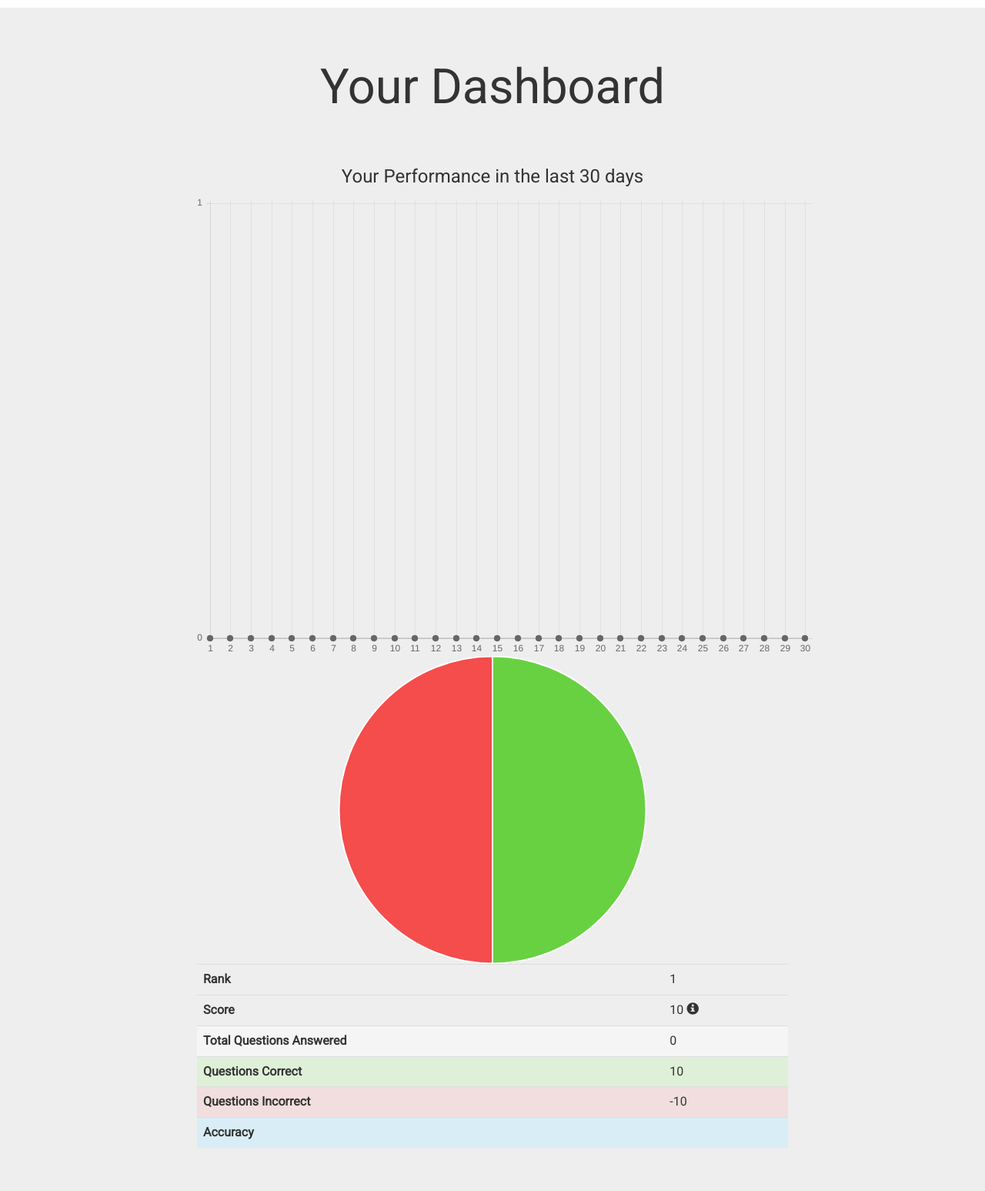
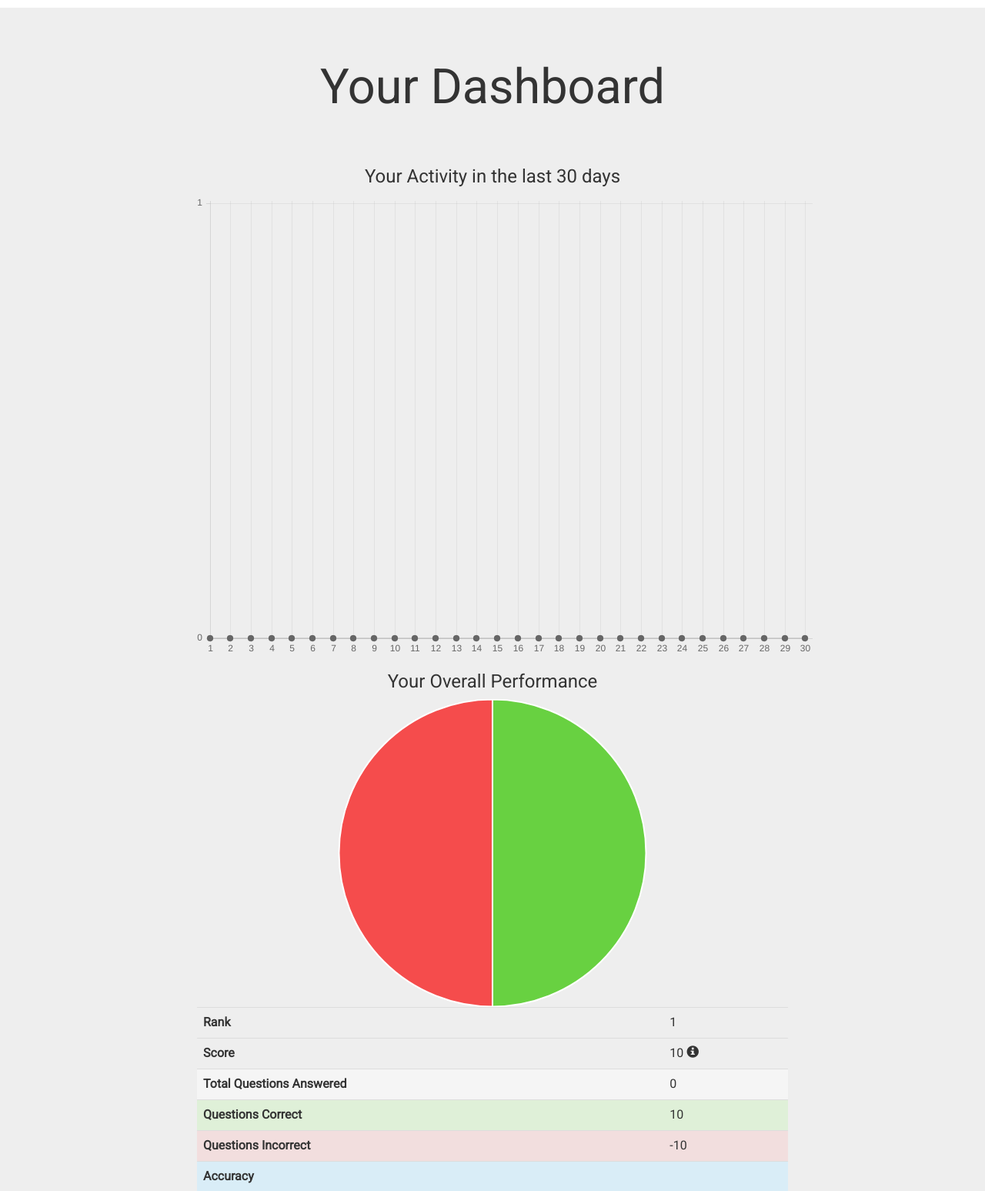
Before and after one commit to rawells14/UILPractice, a Flask app: page /dashboard in a window 1280 px wide. Shown: the part 51-1598 px from the top of the page at 77% size. Run offline with Flask 2, Linux system fonts and the light colour scheme; a user stored in the database is signed in; tables that the repository leaves empty hold one stand-in row (values such as "Sample post"); some libraries are stand-ins or nearby versions.

Commit message:
Grammar changes

```diff
--- a/db_interaction.py
+++ b/db_interaction.py
@@ -5,6 +5,8 @@ from werkzeug.security import generate_password_hash, check_password_hash
 
 from models import *
 import settings
+
+
 
 
 
@@ -255,7 +257,7 @@ def is_moderator(u):
 # This function retrieves all the points
 # The function that will be graphed is the frequency of questions per day
 # Returns only from the past 30 days. I want to further optimize this function in the future as it
-# runs around 4n and I could probably distill it down to 2n
+# runs around 6n and I could probably distill it down to 2n
 def get_overtime_pts(uid):
     times = []
     xpts = [x for x in range(1, 31)]
@@ -279,11 +281,7 @@ def get_overtime_pts(uid):
                 ypts[day] += 1
         t += 89280
         day += 1
-
-
-    print(ypts)
     ypts.reverse()
-    print(ypts)
     return [xpts, ypts]
 
 
--- a/templates/dashboard.html
+++ b/templates/dashboard.html
@@ -23,9 +23,11 @@
             var xpts = {{ overtime_pts[0]|safe }};
             var ypts = {{ overtime_pts[1]|safe }};
 
+
         </script>
-        <h3>Your Performance in the last 30 days</h3>
+        <h3>Your Activity in the last 30 days</h3>
         <canvas id="overtime-chart" width="800" height="600"></canvas>
+        <h3>Your Overall Performance</h3>
         <canvas id="correct-incorrect-chart" width="600" height="400"></canvas>
         <table id="table-rows" class="table">
             <tr>
@@ -89,6 +91,7 @@
     <script>
             graphData(correct, incorrect);
             graphOverTime(xpts, ypts);
+
     </script>
 </div>
 {% endblock %}
```
